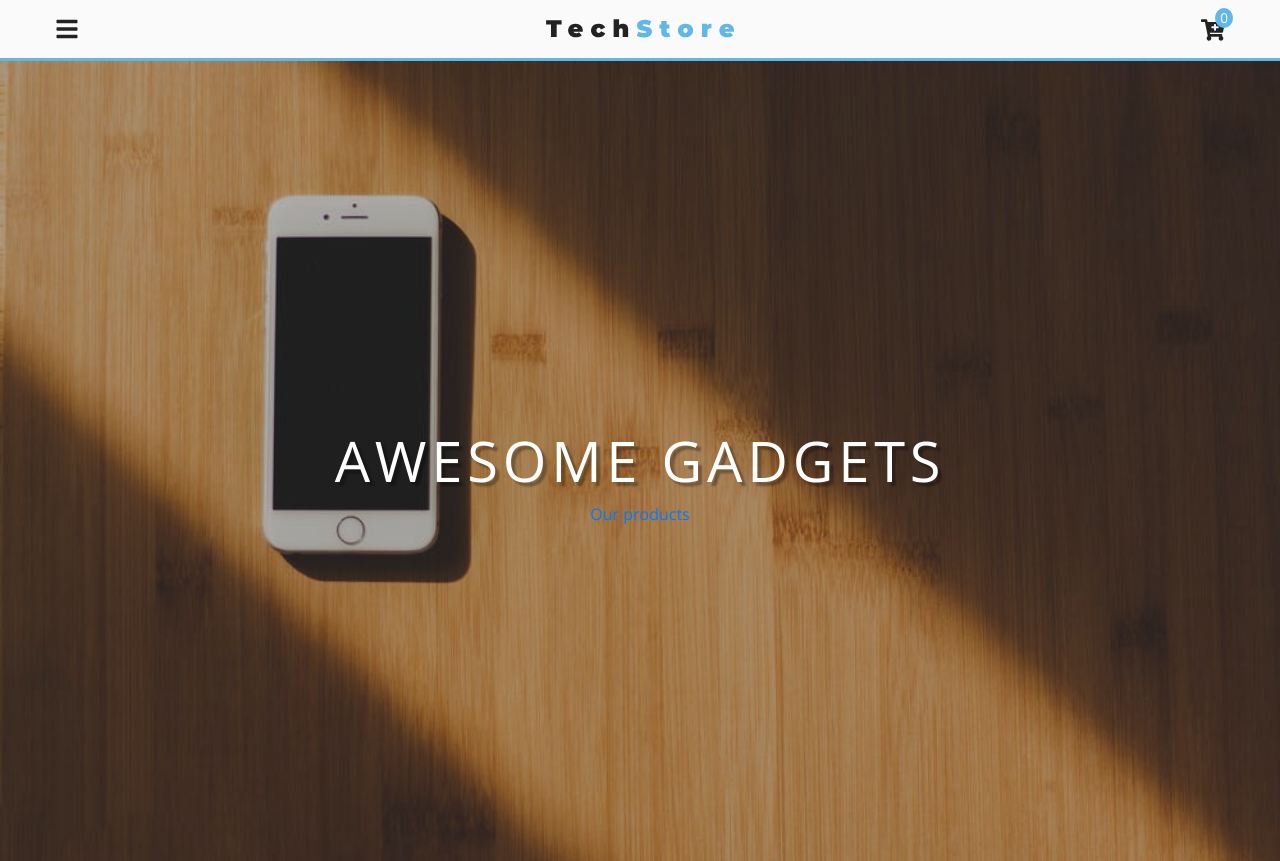
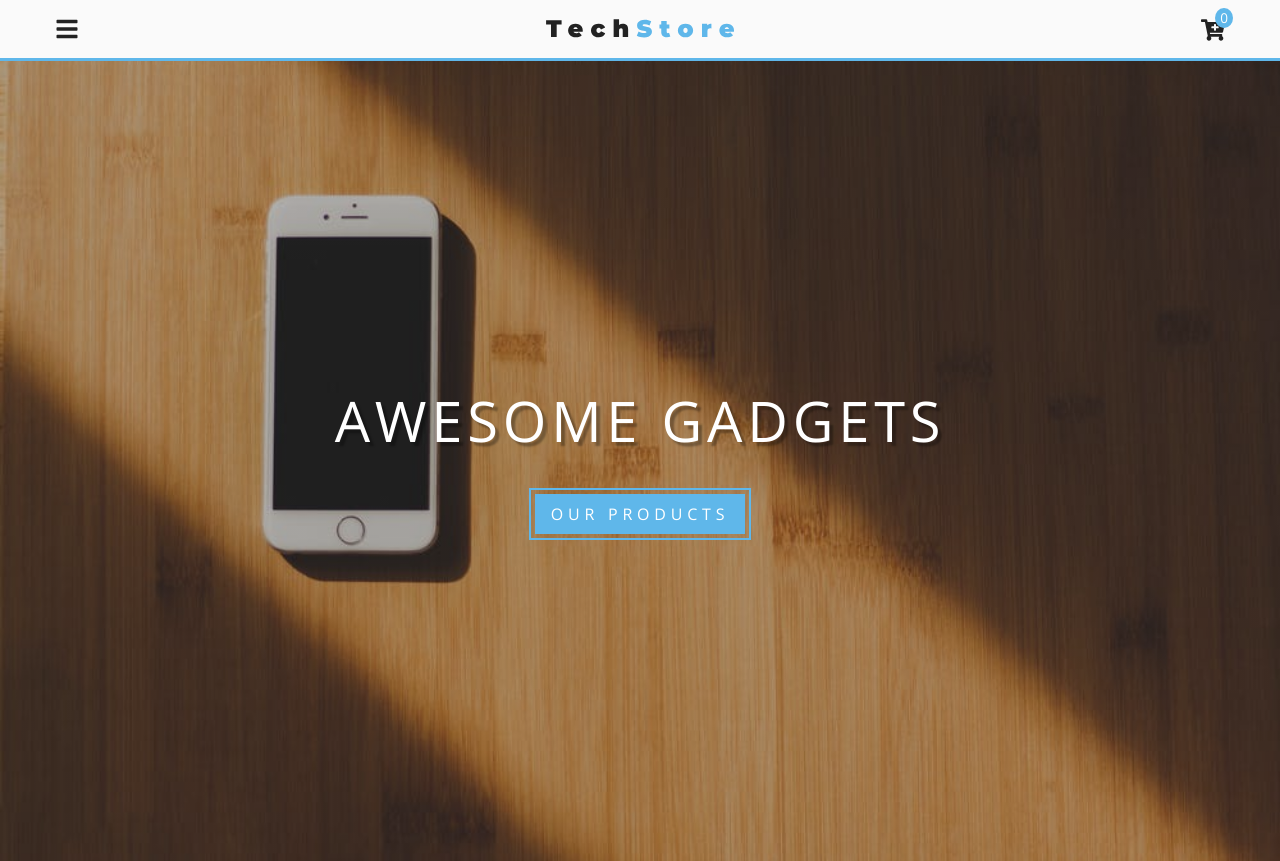
Before and after one commit to res0lution/TechStore, a React (Create React App) app: page / in a window 1280 px wide. Built offline with nearby package versions, Linux system fonts and the light colour scheme.

Commit message:
Added main link styles

```diff
--- a/src/App.css
+++ b/src/App.css
@@ -27,3 +27,23 @@
   color: var(--mainBlack);
   font-family: "Open Sans", sans-serif !important;
 }
+
+.main-link {
+  background: var(--primaryColor);
+  border: none;
+  color: var(--mainWhite);
+  display: inline-block;
+  letter-spacing: var(--mainSpacing);
+  outline: 2px solid var(--primaryColor);
+  outline-offset: 4px;
+  padding: 0.5rem 1rem;
+  text-transform: uppercase;
+  transition: var(--mainTransition);
+}
+
+.main-link:hover {
+  background: var(--darkGrey);
+  color: var(--primaryColor);
+  outline-color: var(--darkGrey);
+  text-decoration: none;
+}
--- a/src/pages/HomePage.jsx
+++ b/src/pages/HomePage.jsx
@@ -11,7 +11,13 @@
         {(value) => {
           return (
             <Hero title="Awesome gadgets" max={true}>
-              <Link to="/products">Our products</Link>
+              <Link
+                className="main-link"
+                style={{ margin: "2rem" }}
+                to="/products"
+              >
+                Our products
+              </Link>
             </Hero>
           );
         }}
```
